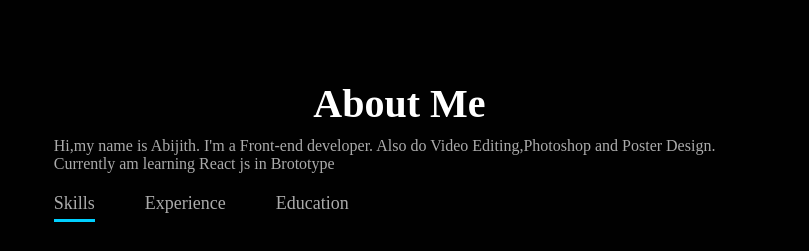
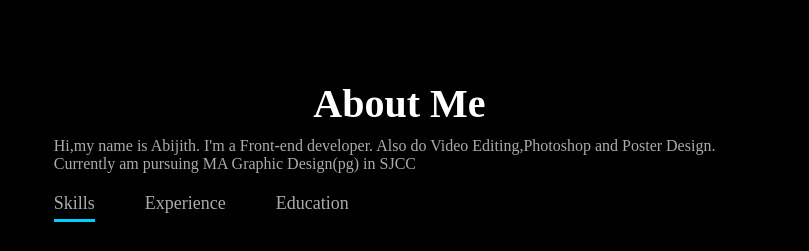
Before and after one commit to abi1092002/portfolio, a plain HTML site: page index.html in a window 1280 px wide. Shown: the part 860-1111 px from the top of the page, 471-1280 px from the left. Drawn offline with Linux system fonts and the light colour scheme.

Commit message:
Update index.html

```diff
--- a/index.html
+++ b/index.html
@@ -43,7 +43,7 @@
             </div>
             <div class="about-col-2">
                 <h1 class="sub-title">About Me</h1>
-                <p>Hi,my name is Abijith. I'm a Front-end developer. Also do Video Editing,Photoshop and Poster Design. Currently am learning React js in Brototype</p>
+                <p>Hi,my name is Abijith. I'm a Front-end developer. Also do Video Editing,Photoshop and Poster Design. Currently am pursuing MA Graphic Design(pg) in SJCC </p>
                 <div class="tab-titles">
                     <p class="tab-links active-link" onclick="opentab('skills')">Skills</p>
                     <p class="tab-links" onclick="opentab('experience')">Experience</p>
```
